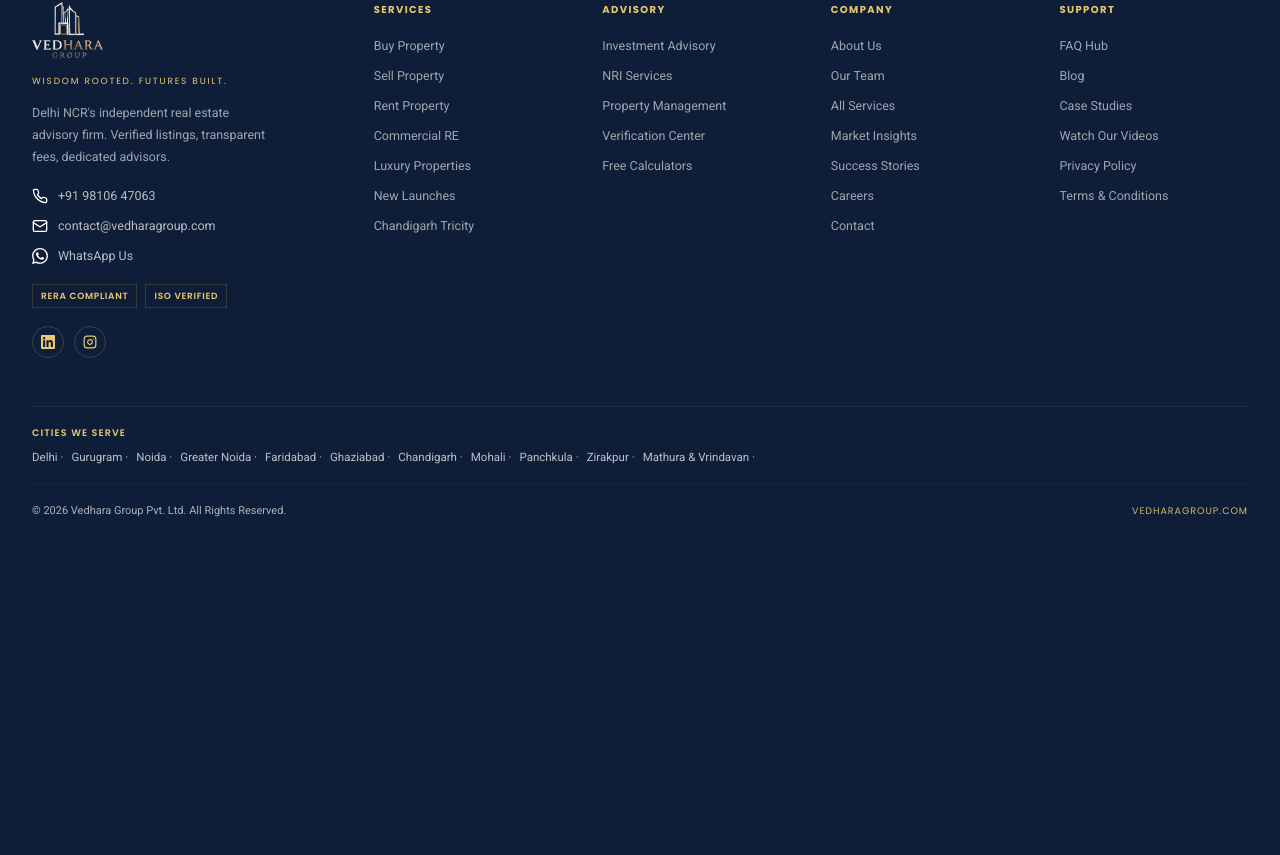
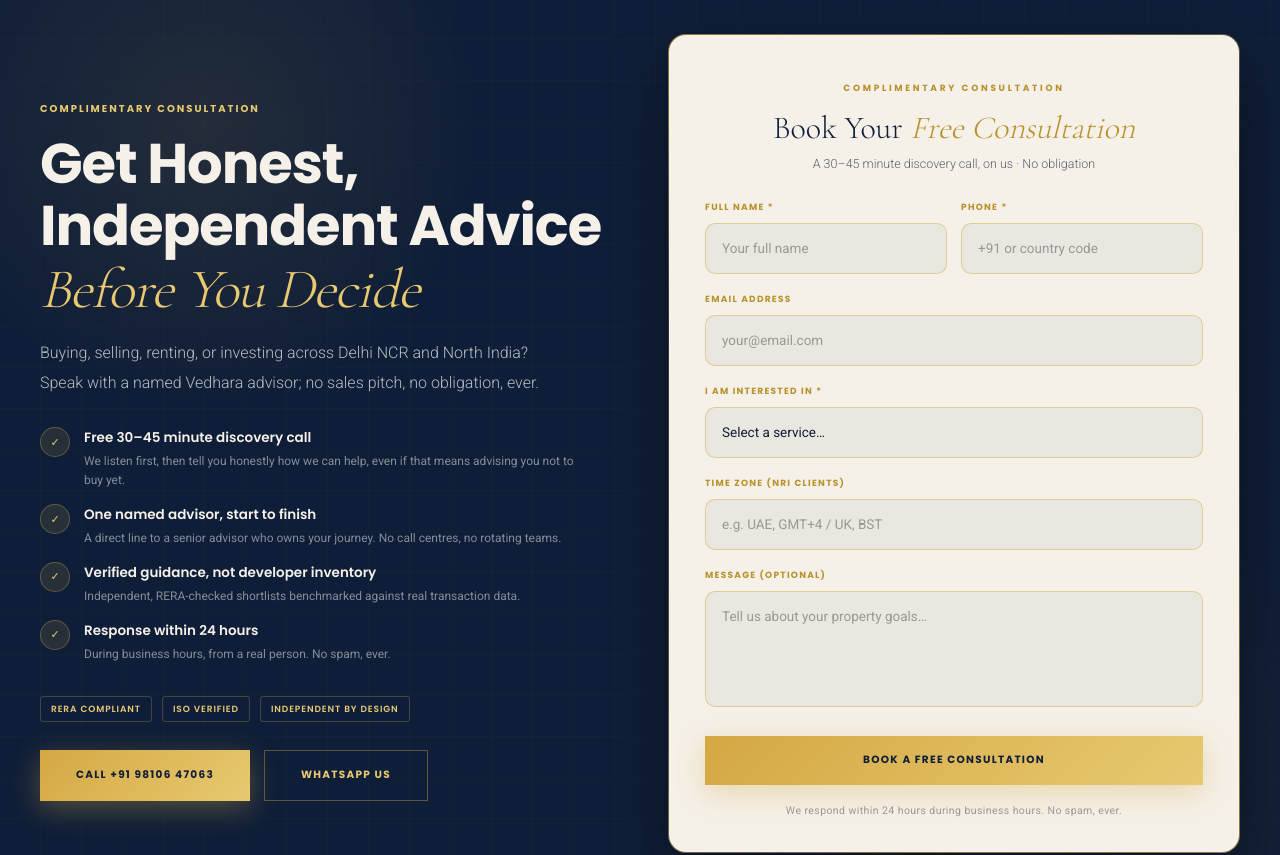
Before and after one commit to mohit1661-ai/Vedhara-Group-Supabase, a Next.js app: page / in a window 1280 px wide. Shown: the part 9779-10634 px from the top of the page. Before the commit the page ends 10330 px from the top, so only its background shows below. Built offline with nearby package versions, Linux system fonts and the light colour scheme.

Commit message:
Add homepage consultation section with luxury navy/cream design and gold footer differentiator

```diff
--- a/app/page.tsx
+++ b/app/page.tsx
@@ -10,6 +10,7 @@ import ServicesGrid from "@/components/sections/ServicesGrid";
 import FAQSection from "@/components/sections/FAQSection";
 import ScrollReveal from "@/components/ui/ScrollReveal";
 import RelatedLinksSection from "@/components/sections/RelatedLinksSection";
+import HomeConsultationSection from "@/components/sections/HomeConsultationSection";
 
 export const metadata: Metadata = {
   title: "Vedhara Group | Verified Property Advisory in Delhi NCR",
@@ -403,6 +404,9 @@ export default function HomePage() {
           { href:"/verification-center", label:"Verification Center", description:"See the framework we use to validate every listing before it reaches the market." },
         ]}
       />
+
+      {/* ══ CONSULTATION FORM — lead capture above the footer ══ */}
+      <HomeConsultationSection />
     </>
   );
 }
--- a/components/layout/Footer.tsx
+++ b/components/layout/Footer.tsx
@@ -9,6 +9,8 @@ const cols = [
 export default function Footer() {
   return (
     <footer style={{ background:"var(--navy)",color:"rgba(255,255,255,0.75)" }}>
+      {/* Gold differentiator — luxury hairline separating page content from the footer */}
+      <div style={{ width:"100%",height:2,background:"linear-gradient(90deg,transparent,var(--gold) 20%,var(--gold-lt) 50%,var(--gold) 80%,transparent)",opacity:0.55 }} />
       {/* Main */}
       <div style={{ maxWidth:1320,margin:"0 auto",padding:"56px 32px 32px" }}>
         <div style={{ display:"grid",gridTemplateColumns:"1.6fr 1fr 1fr 1fr 1fr",gap:40,paddingBottom:48,borderBottom:"1px solid rgba(255,255,255,0.06)" }} className="footer-grid">
--- /dev/null
+++ b/components/sections/HomeConsultationSection.tsx
@@ -0,0 +1,98 @@
+"use client";
+import { useState } from "react";
+import Link from "next/link";
+import ConsultationForm from "@/components/ui/ConsultationForm";
+
+/**
+ * HomeConsultationSection — luxury lead-capture placed directly above the footer
+ * on the homepage. Keeps the site's navy backdrop; the form card and thank-you
+ * screen sit on a cream/light surface with navy + gold type so they stand out
+ * against the blue. Left column sells the free consultation; right column holds
+ * the light-palette ConsultationForm. On success the form is replaced by a
+ * thank-you card inline (no page swap).
+ */
+export default function HomeConsultationSection() {
+  const [done, setDone] = useState(false);
+
+  return (
+    <section style={{ background:"var(--navy)", padding:"88px 32px", position:"relative", overflow:"hidden" }}>
+      {/* Ambient luxury glows */}
+      <div style={{ position:"absolute", top:"-10%", left:"-6%", width:560, height:560, borderRadius:"50%", background:"radial-gradient(circle, rgba(212,168,67,0.10) 0%, transparent 70%)", pointerEvents:"none" }} />
+      <div style={{ position:"absolute", bottom:"-18%", right:"-8%", width:640, height:640, borderRadius:"50%", background:"radial-gradient(circle, rgba(212,168,67,0.06) 0%, transparent 70%)", pointerEvents:"none" }} />
+      <div style={{ position:"absolute", inset:0, backgroundImage:"repeating-linear-gradient(0deg, transparent, transparent 40px, rgba(212,168,67,0.02) 40px, rgba(212,168,67,0.02) 41px), repeating-linear-gradient(90deg, transparent, transparent 40px, rgba(212,168,67,0.02) 40px, rgba(212,168,67,0.02) 41px)", pointerEvents:"none" }} />
+
+      <div style={{ maxWidth:1200, margin:"0 auto", position:"relative", zIndex:1, display:"grid", gridTemplateColumns:"1fr 1fr", gap:56, alignItems:"center" }} className="grid-2 home-consult-grid">
+        {/* ── Persuasion column ── */}
+        <div>
+          <span className="v-line" style={{ marginBottom:14 }} />
+          <p className="eyebrow" style={{ color:"var(--gold-lt)", marginBottom:16 }}>Complimentary Consultation</p>
+          <h2 className="heading-xl" style={{ color:"var(--light)", lineHeight:1.1, marginBottom:18 }}>
+            Get Honest, Independent Advice{" "}
+            <em style={{ fontFamily:"var(--t-display)", fontStyle:"italic", fontWeight:300, color:"var(--gold-lt)" }}>Before You Decide</em>
+          </h2>
+          <p className="body-lg" style={{ color:"rgba(252,250,244,0.72)", maxWidth:520, marginBottom:30 }}>
+            Buying, selling, renting, or investing across Delhi NCR and North India? Speak with a named Vedhara advisor; no sales pitch, no obligation, ever.
+          </p>
+
+          {/* Value points */}
+          <ul style={{ listStyle:"none", margin:0, padding:0, display:"flex", flexDirection:"column", gap:14, marginBottom:32 }}>
+            {[
+              { t:"Free 30–45 minute discovery call", d:"We listen first, then tell you honestly how we can help, even if that means advising you not to buy yet." },
+              { t:"One named advisor, start to finish", d:"A direct line to a senior advisor who owns your journey. No call centres, no rotating teams." },
+              { t:"Verified guidance, not developer inventory", d:"Independent, RERA-checked shortlists benchmarked against real transaction data." },
+              { t:"Response within 24 hours", d:"During business hours, from a real person. No spam, ever." },
+            ].map(item=>(
+              <li key={item.t} style={{ display:"flex", gap:14, alignItems:"flex-start" }}>
+                <span style={{ flexShrink:0, width:30, height:30, borderRadius:"50%", background:"rgba(212,168,67,0.12)", border:"1px solid rgba(212,168,67,0.35)", color:"var(--gold-lt)", display:"flex", alignItems:"center", justifyContent:"center", fontSize:11 }}>✓</span>
+                <div>
+                  <p style={{ fontFamily:"var(--t-head)", fontSize:13.5, fontWeight:600, color:"var(--light)", margin:"0 0 3px" }}>{item.t}</p>
+                  <p style={{ fontFamily:"var(--t-body)", fontSize:12, color:"rgba(252,250,244,0.5)", lineHeight:1.6, margin:0 }}>{item.d}</p>
+                </div>
+              </li>
+            ))}
+          </ul>
+
+          {/* Trust strip */}
+          <div style={{ display:"flex", gap:10, flexWrap:"wrap", marginBottom:28 }}>
+            {["RERA Compliant","ISO Verified","Independent by Design"].map(b=>(
+              <span key={b} style={{ fontFamily:"var(--t-head)", fontSize:9, fontWeight:600, letterSpacing:"0.1em", textTransform:"uppercase", color:"var(--gold-lt)", border:"1px solid rgba(212,168,67,0.28)", padding:"5px 10px", borderRadius:3 }}>{b}</span>
+            ))}
+          </div>
+
+          {/* Quick contact */}
+          <div style={{ display:"flex", gap:14, flexWrap:"wrap" }}>
+            <a href="tel:+919810647063" className="btn btn-primary" style={{ display:"inline-flex", alignItems:"center", gap:8 }}>Call +91 98106 47063</a>
+            <a href="https://wa.me/919810647063?text=Hello%20Vedhara%20Group%2C%20I%27d%20like%20a%20free%20consultation" target="_blank" rel="noopener noreferrer" className="btn" style={{ display:"inline-flex", alignItems:"center", gap:8, background:"transparent", color:"var(--gold-lt)", border:"1px solid rgba(212,168,67,0.4)" }}>WhatsApp Us</a>
+          </div>
+        </div>
+
+        {/* ── Form column ── */}
+        <div>
+          {/* Cream card on the navy backdrop; lifts on hover like the other hover-lift blocks */}
+          <div className="hover-lift" style={{ padding:1, background:"linear-gradient(165deg, rgba(212,168,67,0.65), rgba(212,168,67,0.18) 30%, rgba(212,168,67,0.35) 65%, rgba(212,168,67,0.65))", borderRadius:18, boxShadow:"0 24px 60px rgba(0,0,0,0.45)" }}>
+            <div style={{ background:"var(--light)", borderRadius:17, padding:"38px 36px 32px" }}>
+              {done ? (
+                <div style={{ textAlign:"center", padding:"28px 8px" }}>
+                  <div style={{ width:56, height:56, margin:"0 auto 20px", borderRadius:"50%", background:"rgba(212,168,67,0.18)", border:"1px solid rgba(212,168,67,0.55)", display:"flex", alignItems:"center", justifyContent:"center", color:"var(--gold-dk)", fontSize:24 }}>✓</div>
+                  <h3 className="heading-lg" style={{ color:"var(--navy)", marginBottom:10, lineHeight:1.2 }}>Thank you for reaching out</h3>
+                  <p className="body-md" style={{ color:"var(--slate)", margin:"0 0 24px" }}>
+                    A Vedhara advisor will contact you within 24 hours. No sales pitch, just a conversation about what you are trying to achieve.
+                  </p>
+                  <Link href="/contact" className="btn btn-dark" style={{ display:"inline-flex" }}>Explore More Ways to Reach Us</Link>
+                </div>
+              ) : (
+                <ConsultationForm sourcePage="/" onSuccess={()=>setDone(true)} variant="light" />
+              )}
+            </div>
+          </div>
+        </div>
+      </div>
+
+      <style>{`
+        @media(max-width:900px){
+          .home-consult-grid{ grid-template-columns:1fr !important; gap:40px; }
+        }
+      `}</style>
+    </section>
+  );
+}
--- a/components/ui/ConsultationForm.tsx
+++ b/components/ui/ConsultationForm.tsx
@@ -7,16 +7,23 @@ const interests = [
 ];
 
 /**
- * The consultation form used on the Contact page and in the navbar popup.
+ * The consultation form used on the Contact page, in the navbar popup, and on
+ * the homepage lead-capture section.
  * Posts to /api/consultation (Supabase + email + Google Sheets + CRM).
  * The parent decides what to show on success via `onSuccess`.
+ *
+ * `variant` switches the palette:
+ *   "dark"  (default) — for navy/dark surfaces (contact page, navbar modal).
+ *   "light"           — for cream/light surfaces (homepage section).
  */
 export default function ConsultationForm({
   sourcePage,
   onSuccess,
+  variant = "dark",
 }: {
   sourcePage: string;
   onSuccess?: () => void;
+  variant?: "dark" | "light";
 }) {
   const [form, setForm] = useState({ fullName:"",phone:"",email:"",interest:"",message:"",timezone:"" });
   const [status, setStatus] = useState<"idle"|"submitting"|"error">("idle");
@@ -43,7 +50,7 @@ export default function ConsultationForm({
   };
 
   return (
-    <div className="lux-form">
+    <div className={`lux-form${variant === "light" ? " lux-form--light" : ""}`}>
       {/* Refined luxury header */}
       <div className="lux-header">
         <span className="lux-eyebrow">Complimentary Consultation</span>
@@ -107,6 +114,18 @@ export default function ConsultationForm({
         .lux-error{font-family:var(--t-body);font-size:12px;color:#E08A8A;text-align:center;margin:0;}
         .lux-note{font-family:var(--t-body);font-size:10.5px;letter-spacing:0.04em;color:rgba(255,255,255,0.38);text-align:center;margin:0;}
         @media(max-width:520px){.lux-row{grid-template-columns:1fr;}}
+        /* ── Light variant — for cream surfaces (homepage section) ── */
+        .lux-form--light .lux-eyebrow{color:var(--gold-dk);}
+        .lux-form--light .lux-title{color:var(--navy);}
+        .lux-form--light .lux-title em{color:var(--gold-dk);}
+        .lux-form--light .lux-sub{color:var(--slate);}
+        .lux-form--light .lux-label{color:var(--gold-dk);}
+        .lux-form--light .lux-req{color:var(--gold-dk);}
+        .lux-form--light .lux-input{background:rgba(15,30,56,0.045);border:1px solid rgba(212,168,67,0.45);color:var(--navy);}
+        .lux-form--light .lux-input::placeholder{color:rgba(42,45,53,0.42);}
+        .lux-form--light .lux-input:focus{border-color:var(--gold-dk);background:rgba(255,255,255,0.7);box-shadow:0 0 0 3px rgba(212,168,67,0.18), 0 0 22px rgba(212,168,67,0.22);}
+        .lux-form--light .lux-input option{color:var(--ink);background:var(--cream);}
+        .lux-form--light .lux-note{color:rgba(42,45,53,0.45);}
       `}</style>
     </div>
   );
--- a/lib/data/cityPages.ts
+++ b/lib/data/cityPages.ts
@@ -981,7 +981,7 @@ const mathuraVrindavan: CityPageData = {
     title: "Sacred Corridors, Real Returns.",
     accent: "One Standard of Care.",
     items: [
-      { name:"Vrindavan", tag:"Spiritual Hub", desc:"The temple heart of Braj — Prem Mandir, ISKCON and Banke Bihari draw pilgrims year-round. Gated plots and villas here enjoy both lifestyle value and strong tourism-driven rental demand.", points:["Prem Mandir & ISKCON","Gated villas & plots","Tourism rentals"] },
+      { name:"Vrindavan", tag:"Spiritual Hub", desc:"The temple heart of Braj; Prem Mandir, ISKCON and Banke Bihari draw pilgrims year-round. Gated plots and villas here enjoy both lifestyle value and strong tourism-driven rental demand.", points:["Prem Mandir & ISKCON","Gated villas & plots","Tourism rentals"] },
       { name:"Yamuna Expressway Corridor", tag:"High Appreciation", desc:"The 165-km expressway linking Greater Noida to Agra is reshaping Mathura's outskirts. YEIDA-approved plotted sectors near interchange points carry the region's strongest land appreciation.", points:["YEIDA approvals","Expressway frontage","Land appreciation"] },
       { name:"Mathura City", tag:"Established", desc:"Dwarkadhish, Holi Gate and the Cantonment anchor mature residential and commercial pockets with schools, hospitals and the railway junction. Stable values and complete infrastructure.", points:["Mature infrastructure","Railway connectivity","Stable values"] },
       { name:"Barsana & Nandgaon", tag:"Heritage", desc:"The birthplace of Radha Rani and home to Lathmar Holi. Growing demand for farmhouses, heritage villas and tourism properties as the Braj circuit develops.", points:["Heritage circuit","Farmhouse living","Tourism growth"] },
```
Also changed, not shown: public/llms-full.txt, public/llms.txt.
